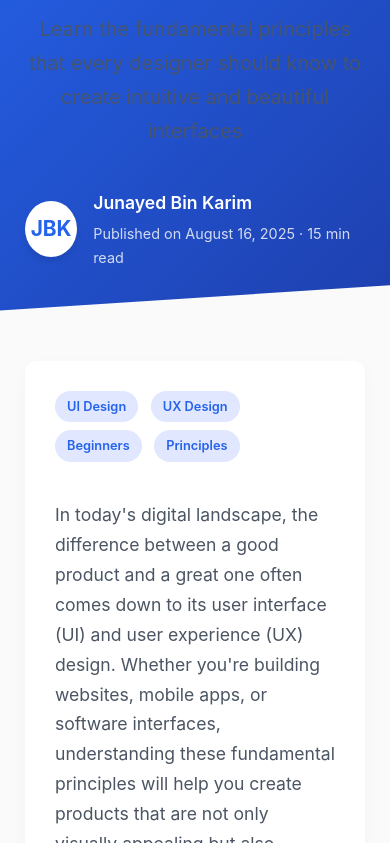
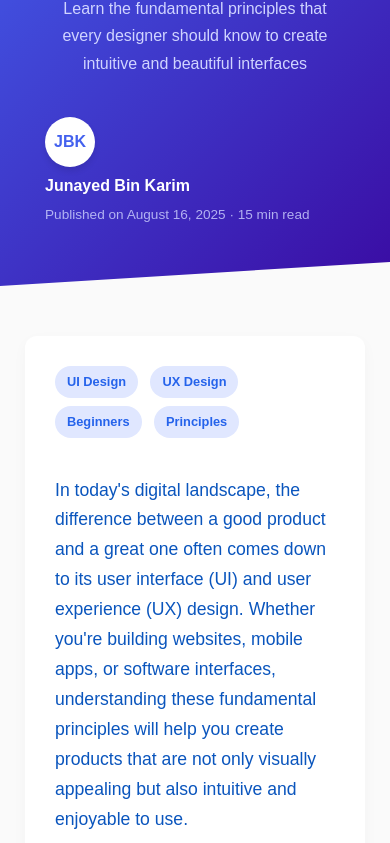
Before and after one commit to Junayed-Bin-Karim/Junayed-Academy, a plain HTML site: page Essential UI/UX Principles for Beginner.html in a window 390 px wide. Shown: the part 195-1038 px from the top of the page. Drawn offline with Linux system fonts and the light colour scheme.

Commit message:
Update project files

```diff
--- a/Essential UI/UX Principles for Beginner.html
+++ b/Essential UI/UX Principles for Beginner.html
@@ -49,7 +49,7 @@
 
         .subtitle {
             font-size: 1.25rem;
-            opacity: 0.9;
+            opacity: 1;
             margin-bottom: 10px;
             max-width: 700px;
             margin-left: auto;
@@ -133,7 +133,7 @@
         p {
             margin-bottom: 25px;
             font-size: 1.1rem;
-            color: #4b5563;
+            color: #0a55bd;
         }
 
         .principle {
@@ -165,7 +165,7 @@
 
         li {
             margin-bottom: 15px;
-            color: #4b5563;
+            color: #1368df;
             padding-left: 10px;
         }
 
@@ -287,6 +287,96 @@
                 font-size: 1.3rem;
             }
         }
+
+
+
+
+
+
+        /* Basic Reset */
+        * {
+            margin: 0;
+            padding: 0;
+            box-sizing: border-box;
+            font-family: 'Arial', sans-serif;
+        }
+
+        header {
+            background: linear-gradient(135deg, #4361ee, #3a0ca3);
+            color: #fff;
+            padding: 60px 20px;
+        }
+
+        header .container {
+            max-width: 1100px;
+            margin: 0 auto;
+        }
+
+        header h1 {
+            font-size: 2.5rem;
+            margin-bottom: 15px;
+            line-height: 1.2;
+        }
+
+        header .subtitle {
+            font-size: 1.1rem;
+            color: #d0d4ff;
+            margin-bottom: 30px;
+            max-width: 700px;
+        }
+
+        .author {
+            display: flex;
+            align-items: center;
+            gap: 15px;
+        }
+
+        .author-img {
+            width: 50px;
+            height: 50px;
+            background-color: #fff;
+            color: #4361ee;
+            font-weight: bold;
+            display: flex;
+            align-items: center;
+            justify-content: center;
+            border-radius: 50%;
+            font-size: 1rem;
+        }
+
+        .author-info .author-name {
+            font-weight: bold;
+            font-size: 1rem;
+        }
+
+        .author-info .publish-date {
+            font-size: 0.85rem;
+            color: #d0d4ff;
+        }
+
+        /* Responsive */
+        @media (max-width: 768px) {
+            header h1 {
+                font-size: 2rem;
+            }
+
+            header .subtitle {
+                font-size: 1rem;
+            }
+
+            .author {
+                flex-direction: column;
+                align-items: flex-start;
+                gap: 5px;
+            }
+        }
+
+
+
+
+
+
+
     </style>
 </head>
 <body>
@@ -321,7 +411,7 @@
 
             <div class="principle">
                 <div class="principle-title">
-                    <span class="icon">🎨</span> User Interface (UI)
+                    <span class="icon"></span> User Interface (UI)
                 </div>
                 <p>UI refers to the visual elements and interactive components of a product. It's what users see and interact with directly:</p>
                 <ul>
@@ -334,7 +424,7 @@
 
             <div class="principle">
                 <div class="principle-title">
-                    <span class="icon">🧠</span> User Experience (UX)
+                    <span class="icon"></span> User Experience (UX)
                 </div>
                 <p>UX encompasses the entire user journey and how a person feels when interacting with a product:</p>
                 <ul>
@@ -400,7 +490,7 @@
             <p>Effective color usage enhances usability and aesthetics:</p>
             <div class="principle">
                 <div class="principle-title">
-                    <span class="icon">🎨</span> Color Best Practices
+                    <span class="icon"></span> Color Best Practices
                 </div>
                 <ul>
                     <li>Limit your palette to 2-3 primary colors</li>
@@ -440,7 +530,7 @@
             <p>This fundamental law states that:</p>
             <div class="principle">
                 <div class="principle-title">
-                    <span class="icon">📏</span> Fitts's Law Application
+                    <span class="icon"></span> Fitts's Law Application
                 </div>
                 <p>The time to acquire a target is a function of the distance to and size of the target. In practice:</p>
                 <ul>
@@ -473,7 +563,7 @@
             <p>Also known as the isolation effect, this principle states that when multiple similar objects are present, the one that differs is most likely to be remembered:</p>
             <div class="principle">
                 <div class="principle-title">
-                    <span class="icon">✨</span> Design Applications
+                    <span class="icon"></span> Design Applications
                 </div>
                 <ul>
                     <li>Make important actions visually distinct</li>
```
Also changed, not shown: Top Web Development Trends in 2025.html (+2 -2 lines), index.html (+2 -2 lines).
